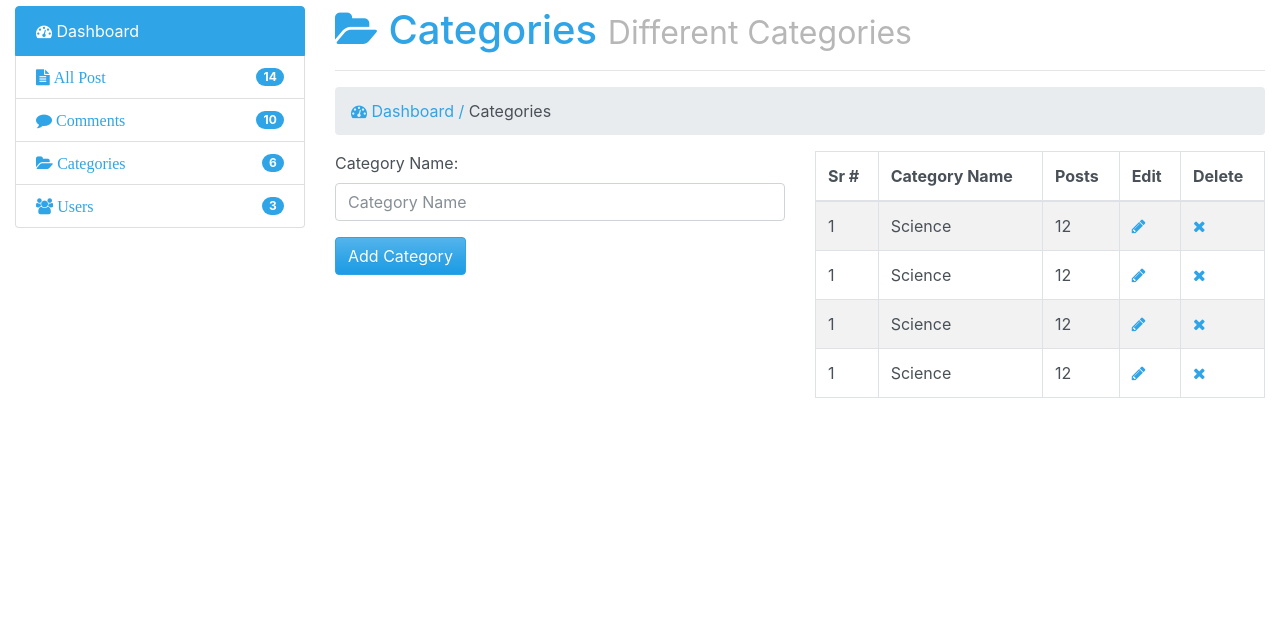
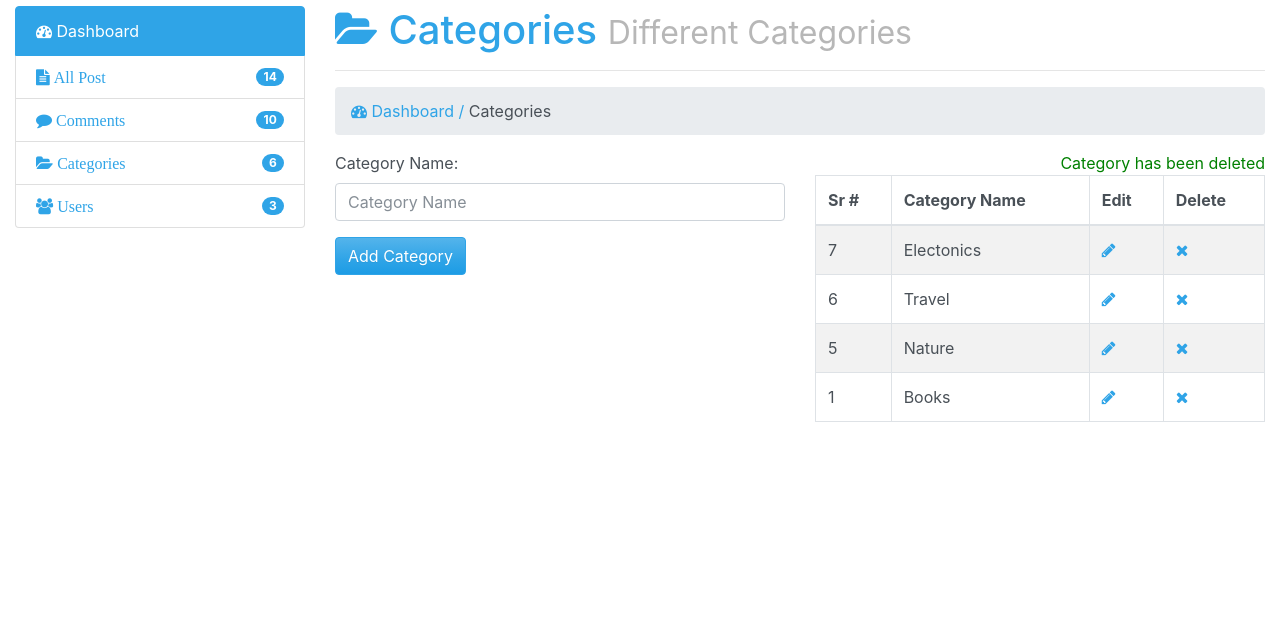
Before and after one commit to CodingBridz/final, a PHP site: page /admin/category.php?del=8 in a window 1280 px wide. Shown: the part 74-712 px from the top of the page. Run offline with PHP 8.4, Linux system fonts and the light colour scheme; a user stored in the database is signed in; data comes from the database, SQL or seed files in the repository.

Commit message:
today done

```diff
--- a/admin/category.php
+++ b/admin/category.php
@@ -3,6 +3,71 @@
 session_start();
 if(!isset($_SESSION['username'])){
 header("Location:login.php");
+}
+elseif(isset($_SESSION['username']) && $_SESSION['roll'] == 'author') {
+  header("Location:index.php");
+}
+if (isset($_GET['edit'])) {
+  $edit_id = $_GET['edit'];
+}
+
+if (isset($_GET['del'])) {
+  $del_id = $_GET['del'];
+  if (isset($_SESSION['username']) && $_SESSION['roll'] == 'admin') {
+    $del_qry = "DELETE FROM categories WHERE id = '$del_id'";
+   if(mysqli_query($con,$del_qry)){
+     $del_msg = "Category has been deleted";
+   }
+   else{
+    $del_error = "Category has not been deleted";
+   }
+  }
+}
+if (isset($_POST['submit'])) {
+  $cat_name = mysqli_real_escape_string($con,strtolower($_POST['cat-name']));
+
+  if (empty($cat_name)) {
+    $error = "Must Fill This Field";
+  }
+  else{
+    $check_qry = "SELECT * FROM categories WHERE  category = '$cat_name'";
+  $check_run = mysqli_query($con,$check_qry);
+  if (mysqli_num_rows($check_run)> 0) {
+    $error = "Category Already Exists";
+  }
+  else{
+    $insert_qry = "INSERT INTO categories (category) VALUES ('$cat_name')";
+    if (mysqli_query($con,$insert_qry)) {
+      $msg = "Category Has been added";
+    }
+    else{
+      $error = "Category hast not been added";
+    }
+  }
+  }
+}
+if (isset($_POST['update'])) {
+  $cat_name = mysqli_real_escape_string($con,strtolower($_POST['cat-name']));
+
+  if (empty($cat_name)) {
+    $up_error = "Must Fill This Field";
+  }
+  else{
+    $check_qry = "SELECT * FROM categories WHERE  category = '$cat_name'";
+  $check_run = mysqli_query($con,$check_qry);
+  if (mysqli_num_rows($check_run)> 0) {
+    $up_error = "Category Already Exists";
+  }
+  else{
+    $update_qry = "UPDATE `categories` SET `category` = '$cat_name' WHERE `categories`.`id` = $edit_id;";
+    if (mysqli_query($con,$update_qry)) {
+      $up_msg = "Category Has been Updated";
+    }
+    else{
+      $up_error = "Category hast not been Updated";
+    }
+  }
+  }
 }
 ?>
 <!DOCTYPE html>
@@ -28,56 +93,111 @@ header("Location:login.php");
         </ol>
         <div class="row">
           <div class="col-md-6">
-            <form action="">
+            <form action="" method="post">
             <div class="form-group">
               <label for="category"> Category Name:</label>
-              <input type="text" class="form-control" placeholder="Category Name">
+              <?php
+               if (isset($msg)) {
+                 echo "<span class='pull-right' style='color:green'>$msg</span>";
+               }
+               else if(isset($error))
+               {
+                 echo "<span class='pull-right' style='color:red'>$error</span>";
+               }
+
+              ?>
+              <input type="text" class="form-control" placeholder="Category Name" name="cat-name">
             </div>
             <input type="submit" value="Add Category" name="submit" class="btn btn-primary">
-            </form>
+            </form >
+            <?php
+            if (isset($_GET['edit'])) {
+             $edit_check_qry = "SELECT * FROM categories WHERE id = $edit_id";
+             $edit_check_run = mysqli_query($con,$edit_check_qry);
+             if (mysqli_num_rows($edit_check_run )> 0) {
+
+                $edit_row = mysqli_fetch_array($edit_check_run);
+                $up_category = $edit_row['category'];
+
+            ?>
+            <hr/>
+             <form action="" method="post">
+            <div class="form-group">
+              <label for="category">Update Category Name:</label>
+              <?php
+               if (isset($up_msg)) {
+                 echo "<span class='pull-right' style='color:green'>$up_msg</span>";
+               }
+               else if(isset($up_error))
+               {
+                 echo "<span class='pull-right' style='color:red'>$up_error</span>";
+               }
+
+              ?>
+              <input type="text" class="form-control" value="<?php echo $up_category; ?>" placeholder="Category Name" name="cat-name">
+            </div>
+            <input type="submit" value="Update Category" name="update" class="btn btn-primary">
+            </form >
+            <?php
+          }
+        }
+            ?>
           </div>
            <div class="col-md-6">
+            <?php
+            $get_qry = "SELECT * FROM categories ORDER BY id DESC";
+            $get_run = mysqli_query($con,$get_qry);
+            if (mysqli_num_rows($get_run) > 0) {
+
+               if (isset($del_msg)) {
+                 echo "<span class='pull-right' style='color:green'>$del_msg</span>";
+               }
+               else if(isset($del_error))
+               {
+                 echo "<span class='pull-right' style='color:red'>$del_error</span>";
+               }
+
+
+
+            ?>
               <table class="table table-hover table-bordered table-striped">
                 <thead>
                   <tr>
                     <th>Sr #</th>
                     <th>Category Name</th>
-                    <th>Posts</th>
                     <th>Edit</th>
                     <th>Delete</th>
                   </tr>
                 </thead>
                 <tbody>
+                  <?php
+                  while ($get_row = mysqli_fetch_array($get_run)) {
+
+                  $category_id = $get_row['id'];
+                  $category_name = $get_row['category'];
+
+
+                  ?>
+
                   <tr>
-                    <td>1</td>
-                    <td>Science</td>
-                    <td>12</td>
-                    <td><a href="#"><i class="fa fa-pencil"></i></a></td>
-                    <td><a href="#"><i class="fa fa-times"></i></a></td>
+                    <td><?php echo $category_id; ?></td>
+                    <td><?php echo ucfirst($category_name); ?></td>
+                    <td><a href="category.php?edit=<?php echo $category_id;?>"><i class="fa fa-pencil"></i></a></td>
+                    <td><a href="category.php?del=<?php echo $category_id;?>"><i class="fa fa-times"></i></a></td>
                   </tr>
-                  <tr>
-                    <td>1</td>
-                    <td>Science</td>
-                    <td>12</td>
-                    <td><a href="#"><i class="fa fa-pencil"></i></a></td>
-                    <td><a href="#"><i class="fa fa-times"></i></a></td>
-                  </tr>
-                  <tr>
-                    <td>1</td>
-                    <td>Science</td>
-                    <td>12</td>
-                    <td><a href="#"><i class="fa fa-pencil"></i></a></td>
-                    <td><a href="#"><i class="fa fa-times"></i></a></td>
-                  </tr>
-                  <tr>
-                    <td>1</td>
-                    <td>Science</td>
-                    <td>12</td>
-                    <td><a href="#"><i class="fa fa-pencil"></i></a></td>
-                    <td><a href="#"><i class="fa fa-times"></i></a></td>
-                  </tr>
+                  <?php
+
+                    }
+                  ?>
                 </tbody>
               </table>
+              <?php
+            }
+              else{
+              echo "<center>No Categories Found<h3></h3></center>";
+            }
+
+              ?>
           </div>
         </div>
 
--- a/admin/css/style.css
+++ b/admin/css/style.css
@@ -1,5 +1,11 @@
 body{
 	padding-top: 80px;
+}
+body#profile img#profile-img{
+    -webkit-box-shadow: 0px 0px 16px 0px rgba(0,0,0,0.75);
+-moz-box-shadow: 0px 0px 16px 0px rgba(0,0,0,0.75);
+box-shadow: 0px 0px 16px 0px rgba(0,0,0,0.75);
+
 }
 .navbar-brand{
 	font-weight: 800;
--- a/admin/inc/header.php
+++ b/admin/inc/header.php
@@ -13,7 +13,7 @@
             <a class="nav-link" href="add-user.php"><i class="fa fa-user-plus"></i> Add User</a>
           </li>
           <li class="nav-item">
-            <a class="nav-link" href="#"><i class="fa fa-user"></i> Profile</a>
+            <a class="nav-link" href="profile.php"><i class="fa fa-user"></i> Profile</a>
           </li>
           <li class="nav-item">
             <a class="nav-link" href="logout.php"><i class="fa fa-power-off"></i> Logout</a>
--- /dev/null
+++ b/updated.txt
@@ -0,0 +1,2 @@
+category done but;
+but update error need to fix in edit user
```
Also changed, not shown: admin/edit-profile.php (added, +149 -0 lines), admin/profile.php (added, +99 -0 lines).
